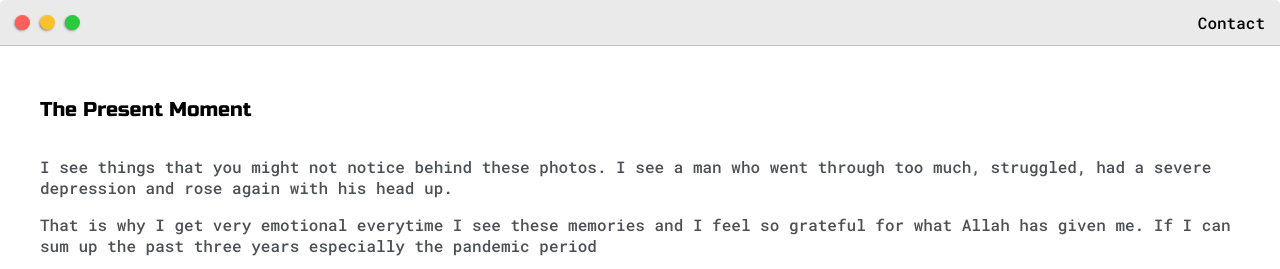
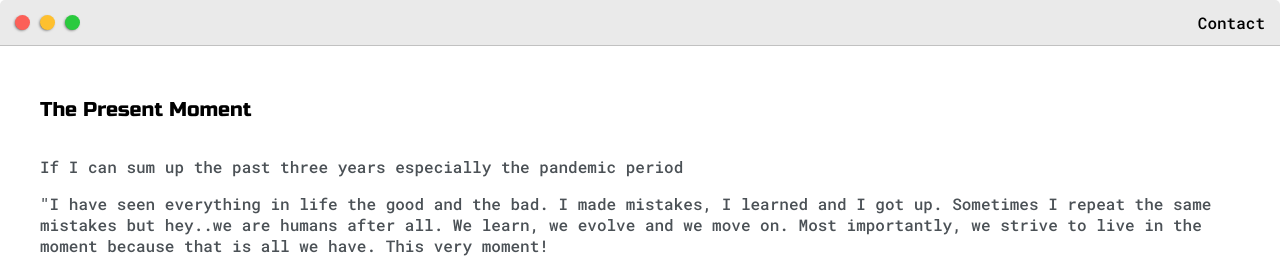
Before and after one commit to AlmalkiHub/personalsite.github.io, a plain HTML site: page The Present Moment.html in a window 1280 px wide. Shown: the top 269 px of the page. Drawn offline with Linux system fonts and the light colour scheme.

Commit message:
Modify The Present Moment page

```diff
--- a/The Present Moment.html
+++ b/The Present Moment.html
@@ -50,11 +50,7 @@
 
 
         <h5>The Present Moment</h5>
-        <p>I see things that you might not notice behind these photos. I see a man who went through too much, struggled,
-            had a severe depression and rose again with his head up. </p>
-
-        <p>That is why I get very emotional everytime I see these memories and I feel so grateful for what Allah has
-            given me. If I can sum up the past three years especially the pandemic period </p>
+<p>If I can sum up the past three years especially the pandemic period </p>
 
         <p>"I have seen everything in life the good and the bad. I made mistakes, I learned and I got up. Sometimes I
             repeat the same mistakes but hey..we are humans after all. We learn, we evolve and we move on. Most
```
